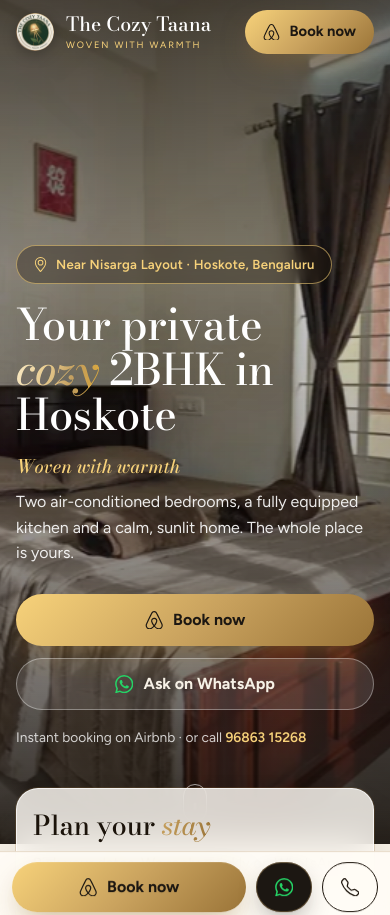
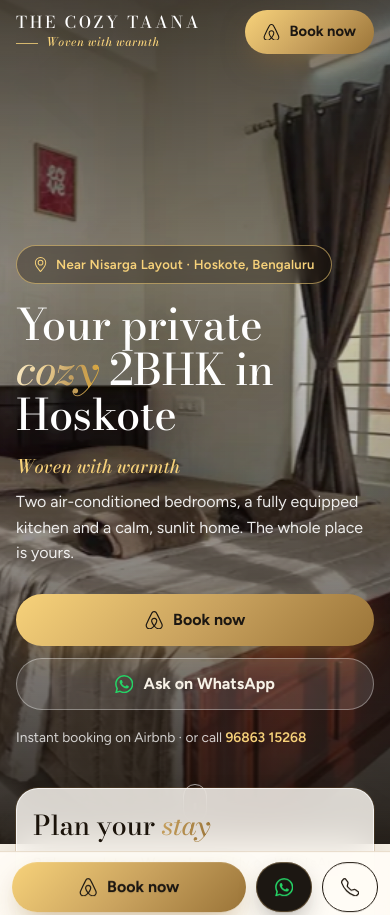
Before and after one commit to neerajbabu0322-tech/thecozytaana, a plain HTML site: page index.html in a window 390 px wide. Shown: the top 915 px of the page. Drawn offline with Linux system fonts and the light colour scheme.

Commit message:
Text wordmark, CT monogram icons, no logo

```diff
--- a/index.html
+++ b/index.html
@@ -109,6 +109,13 @@ em.g{font-style:italic;padding:0 .08em .14em .02em;margin:0 -.06em -.14em -.02em
 .hnote a{color:var(--gold3);font-weight:600}
 
 /* header */
+.wm{display:flex;flex-direction:column;align-items:flex-start}
+.brand .wm b{font-family:Bodoni,Georgia,serif;font-weight:500;font-size:1.32rem;letter-spacing:.2em;text-transform:uppercase;line-height:1}
+.brand .wm small{display:flex;align-items:center;gap:8px;font-family:Bodoni,Georgia,serif;font-style:italic;font-size:.82rem;letter-spacing:.04em;text-transform:none;margin-top:6px}
+.brand .wm small::before{content:"";width:22px;height:1px;background:currentColor;opacity:.8}
+.fwm{font-size:1.5rem!important;letter-spacing:.2em;text-transform:uppercase;margin-bottom:4px!important}
+.fsub{font-family:Bodoni,Georgia,serif;font-style:italic;color:var(--gold3);margin-bottom:12px}
+
 .brand .mark{width:46px;height:46px;flex:none;border-radius:50%;box-shadow:0 4px 14px rgba(0,0,0,.25)}
 .nav .btn{white-space:nowrap}
 .seal{width:120px;height:120px;margin-bottom:16px;border-radius:50%;box-shadow:0 0 0 1px rgba(247,210,122,.25),0 20px 40px -20px rgba(0,0,0,.6)}
@@ -361,7 +368,8 @@ header.solid .igb{color:var(--ink);border-color:var(--line)}
  .hs{display:none}.ss{display:inline}
  .brand small{letter-spacing:.2em}
  .nav{height:64px}
- .brand .mark{width:38px;height:38px}
+ .brand .wm b{font-size:1.02rem;letter-spacing:.16em}
+ .brand .wm small{font-size:.74rem}
  .brand b{font-size:1.22rem}
  .hero h1{max-width:12ch}
  .hero .ctas .btn{flex:1 1 100%}
@@ -419,7 +427,7 @@ header.solid .igb{color:var(--ink);border-color:var(--line)}
 
 <header id="hdr">
  <div class="wrap nav">
-  <a class="brand" href="#top" aria-label="The Cozy Taana, home"><img class="mark" src="img/emblem-320.webp" width="46" height="46" alt="The Cozy Taana logo"><span><b>The Cozy Taana</b><small>Woven with warmth</small></span></a>
+  <a class="brand" href="#top" aria-label="The Cozy Taana, home"><span class="wm"><b>The Cozy Taana</b><small>Woven with warmth</small></span></a>
   <nav class="links" aria-label="Main">
    <a class="l" href="#rooms">Rooms</a><a class="l" href="#gallery">Gallery</a><a class="l" href="#amenities">Amenities</a><a class="l" href="#location">Location</a><a class="l" href="#instagram">Instagram</a>
    <a class="igb" href="https://www.instagram.com/thecozytaana/" target="_blank" rel="noopener" aria-label="The Cozy Taana on Instagram"><svg class="i"><use href="#b-instagram"/></svg></a>
@@ -593,7 +601,7 @@ header.solid .igb{color:var(--ink);border-color:var(--line)}
 <footer>
  <div class="wrap">
   <div class="foot">
-   <div><img class="seal" src="img/emblem-320.webp" srcset="img/emblem-320.webp 320w, img/emblem-640.webp 640w" sizes="120px" width="120" height="120" alt="The Cozy Taana emblem: woven with warmth, Hoskote, Karnataka" loading="lazy"><h4>The Cozy Taana</h4><p>Private 2BHK homestay near Nisarga Layout, Hoskote, Bengaluru, Karnataka.</p><p lang="kn" style="margin-top:8px;color:#a8997f">ಹೊಸಕೋಟೆಯಲ್ಲಿ ಆರಾಮದಾಯಕ ಖಾಸಗಿ ಹೋಮ್‌ಸ್ಟೇ</p>
+   <div><h4 class="fwm">The Cozy Taana</h4><div class="fsub">Woven with warmth</div><p>Private 2BHK homestay near Nisarga Layout, Hoskote, Bengaluru, Karnataka.</p><p lang="kn" style="margin-top:8px;color:#a8997f">ಹೊಸಕೋಟೆಯಲ್ಲಿ ಆರಾಮದಾಯಕ ಖಾಸಗಿ ಹೋಮ್‌ಸ್ಟೇ</p>
     <div class="soc"><a href="https://www.instagram.com/thecozytaana/" target="_blank" rel="noopener" aria-label="Instagram"><svg class="i"><use href="#b-instagram"/></svg></a><a data-wa href="https://wa.me/917411829410" aria-label="WhatsApp"><svg class="i"><use href="#b-whatsapp"/></svg></a><a href="https://www.airbnb.co.in/rooms/1752073293119809210" target="_blank" rel="noopener" aria-label="Airbnb"><svg class="i"><use href="#b-airbnb"/></svg></a></div></div>
    <div><div class="k">Contact</div><a data-wa href="https://wa.me/917411829410"><svg class="i"><use href="#b-whatsapp"/></svg>+91 74118 29410</a><a href="tel:+919686315268"><svg class="i"><use href="#i-telephone"/></svg>+91 96863 15268</a><a href="mailto:thecozytaana@gmail.com"><svg class="i"><use href="#i-envelope"/></svg>thecozytaana@gmail.com</a></div>
    <div><div class="k">Explore</div><a href="#rooms">Rooms</a><a href="#gallery">Gallery</a><a href="#amenities">Amenities</a><a href="#faq">FAQ</a></div>
```
Also changed, not shown: apple-touch-icon.png, favicon.ico, icon-192.png, icon-512.png.
